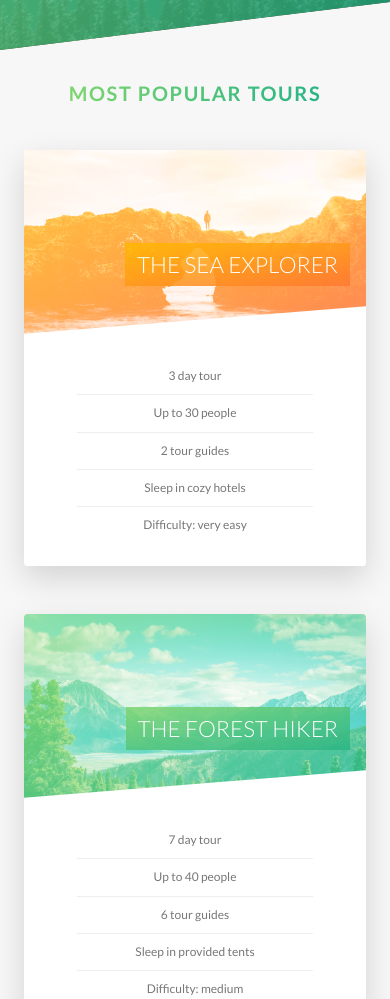
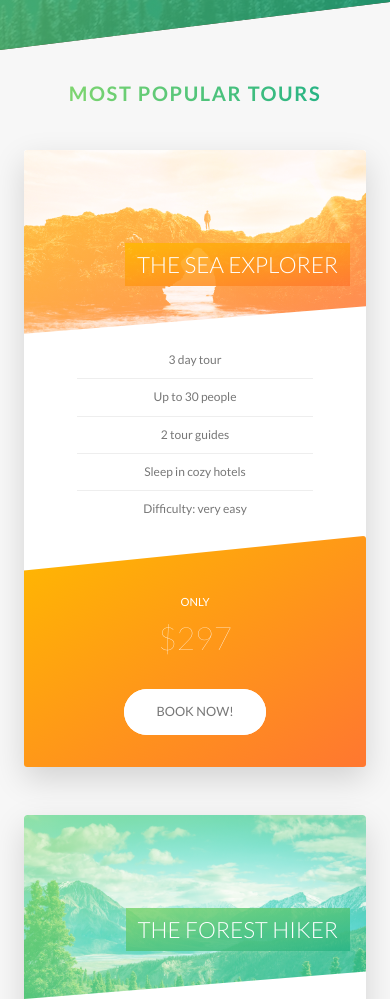
Before and after one commit to SergioHeynes/Webpage-Natours, a website: page index.html in a window 390 px wide. Shown: the part 2562-3561 px from the top of the page. Drawn offline with Linux system fonts and the light colour scheme.

Commit message:
Added media queries to Tours, Stories and Booking sections.

```diff
--- a/sass/components/_card.scss
+++ b/sass/components/_card.scss
@@ -156,4 +156,52 @@
         font-size: 6rem;
         font-weight: 100;
     }
+
+
+    @include respond(tab-port) {
+        height: auto;
+        border-radius: 3px;
+        background-color: $color-white;
+        box-shadow: 0 1.5rem 4rem rgba($color-black, .15);
+
+
+        &__side {
+            height: auto;
+            position: relative;
+            box-shadow: none;
+
+
+            &--back {
+                transform: rotateY(0);
+                clip-path: polygon(0 15%, 100% 0, 100% 100%, 0 100%);
+            }
+        }
+
+        &:hover &__side--front {
+            transform: rotateY(0);
+        }
+
+        &__details {
+            padding: 1rem 3rem;
+        }
+
+        // Back side styling
+
+        &__cta {
+            position: relative;
+            top: 0;
+            left: 0;
+            transform: translate(0);
+            width: 100%;
+            padding: 7rem 4rem 4rem 4rem;
+        }
+
+        &__price-box {
+            margin-bottom: 3rem;
+        }
+
+        &__price-value {
+            font-size: 4rem;
+        }
+    }
 }
--- a/sass/components/_form.scss
+++ b/sass/components/_form.scss
@@ -16,6 +16,10 @@
         width: 90%;
         display: block;
         transition: all .3s;
+
+        @include respond(tab-port) {
+            width: 100%;
+        }
 
         &:focus {
             outline: none;
@@ -51,6 +55,11 @@
     &__radio-group {
         width: 49%;
         display: inline-block;
+
+        @include respond(tab-port) {
+            width: 100%;
+            margin-bottom: 2rem;
+        }
     }
 
     &__radio-input {
--- a/sass/components/_story.scss
+++ b/sass/components/_story.scss
@@ -13,6 +13,16 @@
         transform: skewX(12deg);
     }
 
+    @include respond(tab-port) {
+        width: 100%;
+        padding: 4rem;
+        padding-left: 7rem;
+    }
+
+    @include respond(phone) {
+        transform: skew(0);
+    }
+
     &__shape {
         height: 15rem;
         width: 15rem;
@@ -26,6 +36,10 @@
         transform: translateX(-3rem) skewX(12deg);
 
         position: relative;
+
+        @include respond(phone) {
+            transform: translateX(-3rem) skewX(0);
+        }
     }
 
     &__img {
@@ -38,6 +52,10 @@
 
     &__text {
         transform: skewX(12deg);
+
+        @include respond(phone) {
+            transform: skewX(0);
+        }
     }
 
     &__caption {
--- a/sass/pages/_home.scss
+++ b/sass/pages/_home.scss
@@ -68,10 +68,33 @@
     border-radius: 3px;
     box-shadow: 0 1.5rem 4rem rgba($color-black, .2);
 
-    height: 50rem;
+    @include respond(tab-land) {
+        background-image: linear-gradient(105deg,
+        rgba($color-white, .9) 0,
+        rgba($color-white, .9) 65%,
+        transparent 65%),
+        url('/img/nat-10.jpg');
+        background-size: cover;
+    }
+
+    @include respond(tab-port) {
+        background-image: linear-gradient(to right,
+        rgba($color-white, .9) 0,
+        rgba($color-white, .9) 100%),
+        url('/img/nat-10.jpg');
+        background-size: cover;
+    }
 
     &__form {
         width: 50%;
         padding: 6rem;
+
+        @include respond(tab-land) {
+            width: 65%;
+        }
+
+        @include respond(tab-port) {
+            width: 100%;
+        }
     }
 }
```
Also changed, not shown: css/style.css.
